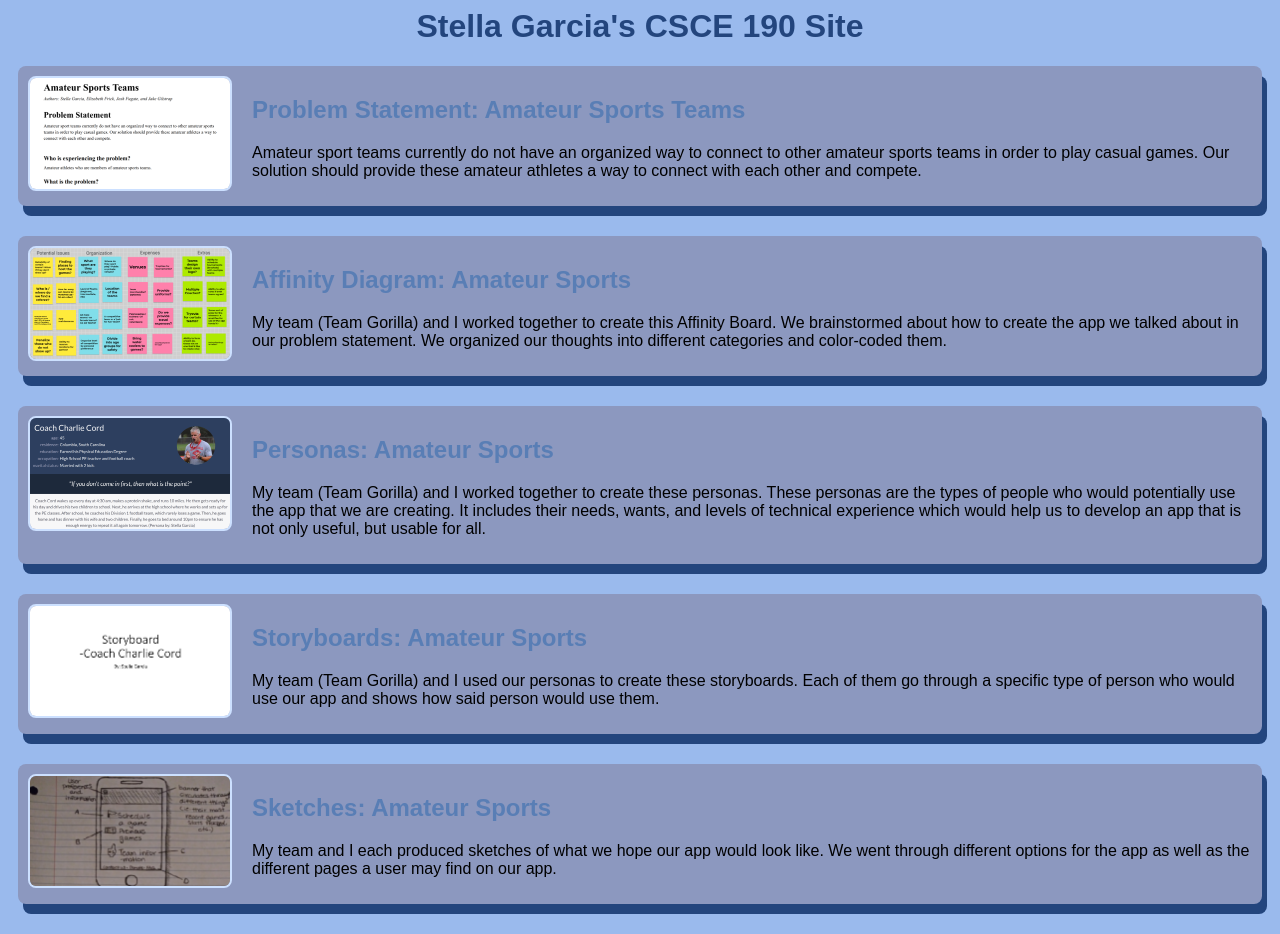
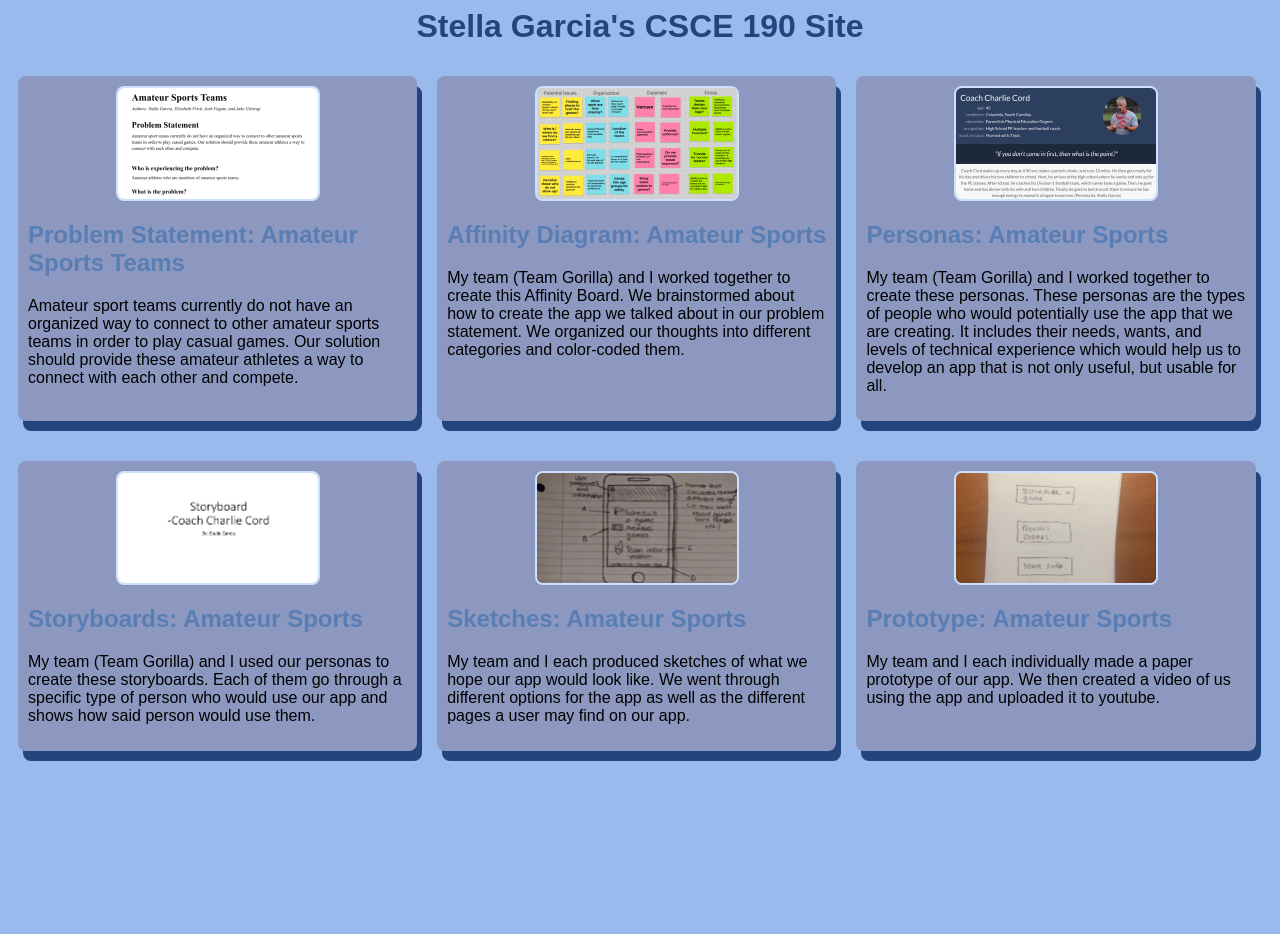
Before and after one commit to stellae13/stellae13.github.io, a plain HTML site: page index.html in a window 1280 px wide. After the commit the page ends 800 px from the top, so only its background shows below. Drawn offline with Linux system fonts and the light colour scheme.

Commit message:
Add files via upload

```diff
--- a/index.html
+++ b/index.html
@@ -7,7 +7,7 @@
 	</head>
 
 	<h1 align = "center"> Stella Garcia's CSCE 190 Site</h1>
-
+	<div class = "assignments">
 		<section class = "assignment">
 			<a href="files/probstatement.pdf"><img src ="images/problemstatement.png">
 			<section class = "assign-details"> </a>
@@ -55,6 +55,15 @@
 
 		</section>
 
+		<section class = "assignment">
+			<a href="https://www.youtube.com/watch?v=kZp5_pU18VQ&feature=youtu.be"><img src ="images/proto.png">
+			<section class = "assign-details"> </a>
+				<a href="https://www.youtube.com/watch?v=kZp5_pU18VQ&feature=youtu.be"><h2> Prototype: Amateur Sports </h2> </a>
+				<p>My team and I each individually made a paper prototype of our app. We then created a video of us using the app and uploaded it to youtube.  </p>
+			</section>
+
+		</section>
+	</div>
 	</body>
 
 </html>
--- a/styles.css
+++ b/styles.css
@@ -3,8 +3,13 @@ body {
 	font-family:Arial, Helvetica, sans-serif;
 }
 
+.assignments{
+	display: flex;
+	flex-wrap:wrap;
+}
+
 .assignment {
-	display:flex;
+	width:30%;
 	padding:10px;
 	background:#8c98bf;
 	margin:10px;
@@ -18,6 +23,8 @@ body {
 	margin-right: 20px;
 	border: 2px solid #cce0ff;
 	border-radius: 8px;
+	display:block;
+	margin:auto;
 }
 
 h1 {
```
Also changed, not shown: images/proto.png (added).
